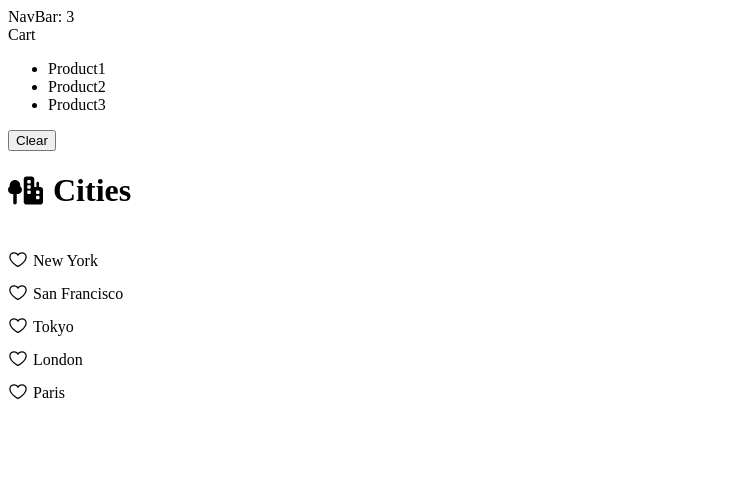
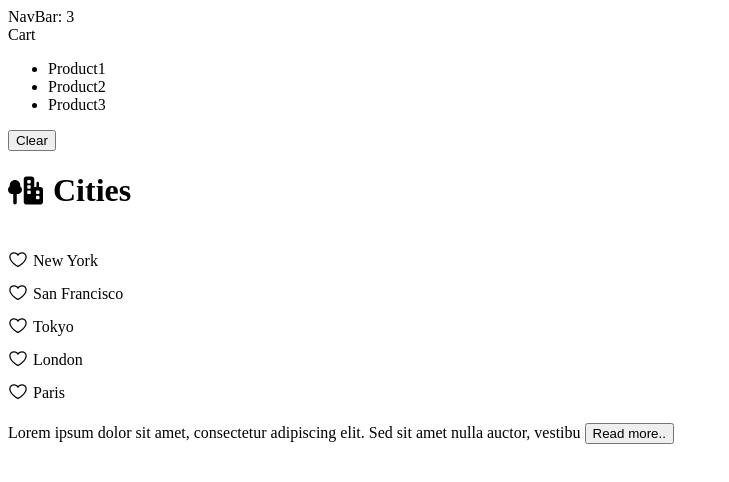
Before and after one commit to Piyush9724/LearningReact, a React (Vite) app: page / in a window 1280 px wide. Shown: the top 482 px of the page, without its empty margins (0-729 px from the left). Built offline with nearby package versions, Linux system fonts and the light colour scheme.

Commit message:
Add ExpandableText Component

```diff
--- a/src/App.tsx
+++ b/src/App.tsx
@@ -4,6 +4,7 @@ import Button from "./components/Button";
 import { useState } from "react";
 import { NavBar } from "./components/NavBar";
 import { Cart } from "./components/Cart";
+import { ExpandableText } from "./components/ExpandableText";
 
 function App() {
   //initialize props to be sent to the component
@@ -25,6 +26,20 @@ function App() {
           items={items}
           headings="Cities"
           onSelectItem={handleSelectedItem}
+        />
+      </div>
+      <div>
+        <ExpandableText characterCount={100}
+          text="Lorem ipsum dolor sit amet, consectetur adipiscing elit.
+        Sed sit amet nulla auctor, vestibulum magna sed, convallis ex.
+        Cum sociis natoque penatibus et magnis dis parturient montes, nascetur ridiculus mus.
+        Integer posuere erat a ante venenatis dapibus posuere velit aliquet. C
+        Xum sociis natoque penatibus et magnis dis parturient montes, nascetur ridiculus mus.
+        Donec id elit non mi porta gravida at eget metus.
+        Cum sociis natoque penatibus et magnis dis parturient montes, nascetur ridiculus mus.
+        Cras justo odio, dapibus ac facilisis in, egestas eget quam.
+        Donec id elit non mi porta gravida at eget metus. Cum sociis natoque penatibus et magnis dis parturient montes,
+        nascetur ridiculus mus. Integer posuere erat a ante venenatis dapibus posuere velit aliquet."
         />
       </div>
     </>
--- /dev/null
+++ b/src/components/ExpandableText/ExpandableText.tsx
@@ -0,0 +1,27 @@
+import React, { useState } from "react";
+
+interface ExpandableTextProps {
+  text: string;
+  characterCount: number;
+}
+
+const ExpandableText = ({ text, characterCount }: ExpandableTextProps) => {
+  const [expand, setExpanded] = useState(true);
+
+  const handleClick = () => {
+    setExpanded((prev) => !prev);
+  };
+
+  return (
+    <>
+      <p>
+        {expand ? text.substring(0, characterCount):text}{" "}
+        <button onClick={handleClick}>
+          {expand ? <label>Read more..</label> : <label>Read less..</label>}
+        </button>{" "}
+      </p>
+    </>
+  );
+};
+
+export default ExpandableText;
--- /dev/null
+++ b/src/components/ExpandableText/index.ts
@@ -0,0 +1 @@
+export { default as ExpandableText } from './ExpandableText';
```
